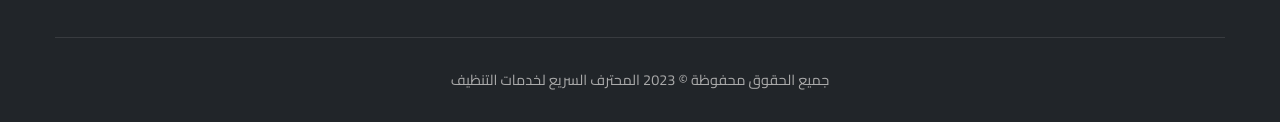
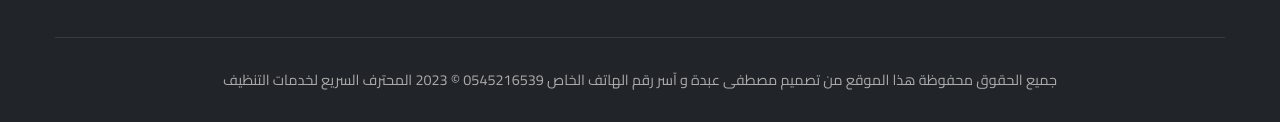
Before and after one commit to mostafa332004a-creator/Fast-professional, a plain HTML site: page index.html in a window 1280 px wide. Shown: the part 6933-7055 px from the top of the page. Drawn offline with Linux system fonts and the light colour scheme.

Commit message:
Update index.html
Signed-off-by: mostafa332004a-creator <mostafa332004a@gmail.com>

```diff
--- a/index.html
+++ b/index.html
@@ -1,6 +1,7 @@
 <!DOCTYPE html>
 <html lang="ar" dir="rtl">
 <head>
+    <meta name="google-site-verification" content="0lC--rVRR8blCSJhX-B0g5IPzGkUIgZFif_89SXXSO8" />
     <meta charset="UTF-8">
     <meta name="viewport" content="width=device-width, initial-scale=1.0">
     <title>المحترف السريع - شركة تنظيف في الإمارات</title>
@@ -1857,7 +1858,7 @@
             </div>
 
             <div class="copyright">
-                <p>جميع الحقوق محفوظة &copy; 2023 المحترف السريع لخدمات التنظيف</p>
+                <p>جميع الحقوق محفوظة هذا الموقع من تصميم مصطفى عبدة و آسر رقم الهاتف الخاص 0545216539 &copy; 2023 المحترف السريع لخدمات التنظيف</p>
             </div>
         </div>
     </footer>
```
